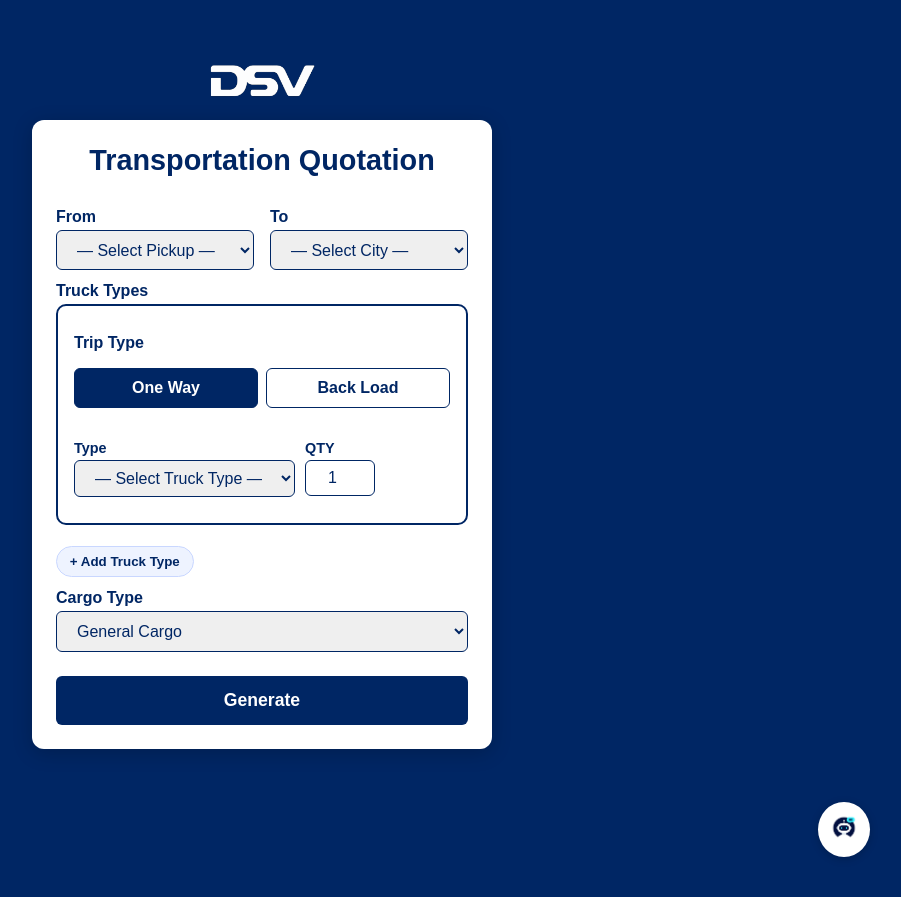
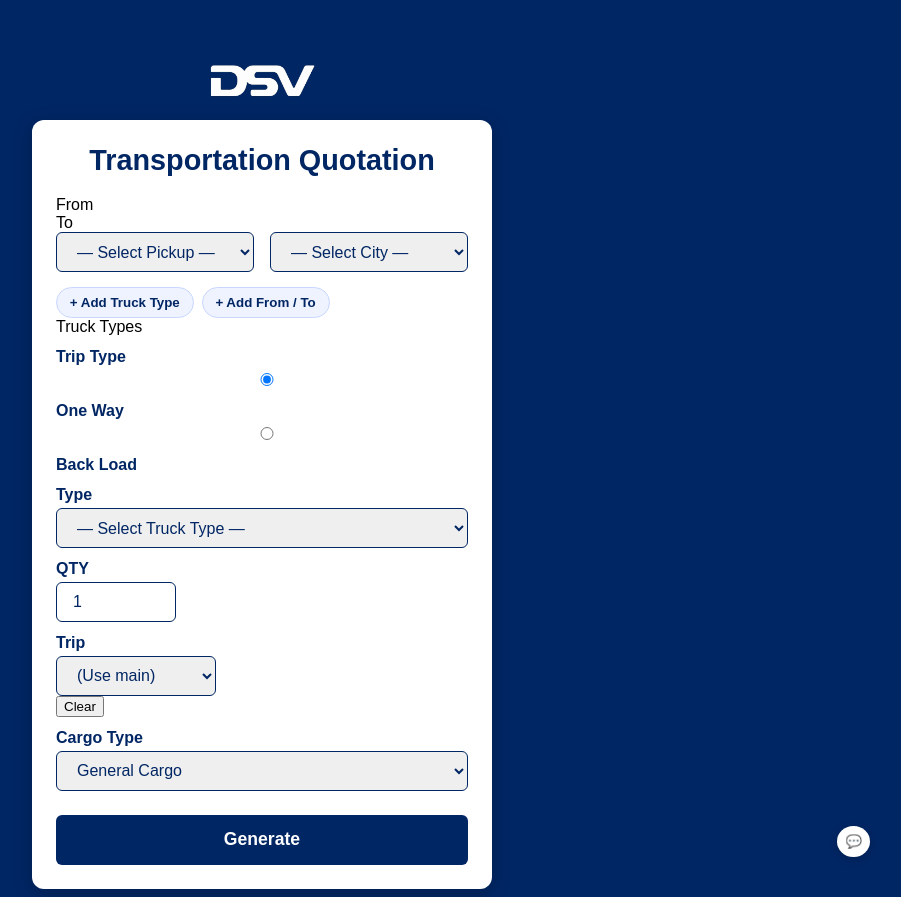
Before and after one commit to Jawadmhd1986/trans_test, a Flask app: page / in a window 1280 px wide. Shown: the whole page, without its empty margins (378-1279 px from the left). Run offline with Flask 3, Linux system fonts and the light colour scheme.

Commit message:
Update transport_form.html

```diff
--- a/templates/transport_form.html
+++ b/templates/transport_form.html
@@ -4,106 +4,178 @@
   <meta charset="UTF-8" />
   <meta http-equiv="X-UA-Compatible" content="IE=edge"/>
   <meta name="viewport" content="width=device-width, initial-scale=1.0"/>
-  <title>DSV Transportation Quotation</title>
-  <link rel="stylesheet" href="{{ url_for('static', filename='styles.css') }}" />
+  <title>Transportation Quotation</title>
+  <link rel="stylesheet" href="{{ url_for('static', filename='styles.css') }}">
 </head>
 <body>
-  <!-- Floating DSV logo (stays outside the card) -->
-  <img src="{{ url_for('static', filename='dsv_logo.png') }}" alt="DSV Logo" class="dsv-logo" />
+  <!-- Fixed DSV logo -->
+  <img src="{{ url_for('static', filename='dsv_logo.png') }}" alt="DSV" class="dsv-logo"/>
 
   <section class="quote-section">
     <div class="quote-card">
       <h1>Transportation Quotation</h1>
 
-      <form action="{{ url_for('generate_transport') }}" method="POST">
-        <!-- From / To -->
-        <div class="form-row">
+      <form id="transportForm" action="{{ url_for('generate_transport') }}" method="POST">
+
+        <!-- ROUTE ROWS (From / To) -->
+        <div class="form-group-block">
+          <div class="row-title">From</div>
+          <div class="row-title">To</div>
+
+          <div id="route-list">
+            <!-- First (template) route row -->
+            <div class="route-row form-row">
               <div class="form-group">
-            <label for="origin">From</label>
-            <select id="origin" name="origin" required>
+                <select name="origin[]" id="origin" required>
                   <option value="">— Select Pickup —</option>
                   {% for o in origins %}
-                <option>{{ o }}</option>
+                    <option value="{{ o }}">{{ o }}</option>
                   {% endfor %}
                 </select>
               </div>
-
               <div class="form-group">
-            <label for="destination">To</label>
-            <select id="destination" name="destination" required>
+                <select name="destination[]" id="destination" required>
                   <option value="">— Select City —</option>
                   {% for d in destinations %}
-                <option>{{ d }}</option>
+                    <option value="{{ d }}">{{ d }}</option>
                   {% endfor %}
                 </select>
               </div>
             </div>
+          </div>
 
-        <!-- Trip Type (will be moved INSIDE the first box by JS) -->
-        <div id="tripTypeGroup" class="form-group">
-          <label>Trip Type</label>
-          <div class="trip-options">
-            <label class="selected">
-              <input type="radio" name="trip_type" value="one_way" checked />
-              <span>One Way</span>
-            </label>
-            <label>
-              <input type="radio" name="trip_type" value="back_load" />
-              <span>Back Load</span>
-            </label>
+          <!-- Buttons row: Add Truck Type (yours) + Add From/To (new) -->
+          <div class="form-row" style="gap:.5rem; margin-top:.5rem;">
+            <!-- Your existing button (keep same id/class) -->
+            <button type="button" id="btnAddTruck" class="btn-add">+ Add Truck Type</button>
+            <!-- NEW button (added) -->
+            <button type="button" id="btnAddRoute" class="btn-add">+ Add From / To</button>
           </div>
         </div>
 
-        <!-- Truck Types heading + cards container -->
+        <!-- TRUCK TYPES GROUP -->
+        <div class="group-box">
+          <div class="group-title">Truck Types</div>
+
+          <!-- Main (header) Trip Type -->
+          <label class="sub-label">Trip Type</label>
+          <div class="trip-toggle">
+            <input type="radio" name="trip_type" id="trip_oneway" value="one_way" checked>
+            <label for="trip_oneway" class="pill">One Way</label>
+            <input type="radio" name="trip_type" id="trip_backload" value="back_load">
+            <label for="trip_backload" class="pill">Back Load</label>
+          </div>
+
+          <!-- First truck row -->
+          <div id="truck-list" class="stack">
+            <div class="truck-row group-row">
               <div class="form-group">
-          <label>Truck Types</label>
+                <label class="tiny">Type</label>
+                <select name="truck_type[]" class="truck-type">
+                  <option value="">— Select Truck Type —</option>
+                  {% for t in truck_types %}
+                    <option value="{{ t }}">{{ t }}</option>
+                  {% endfor %}
+                </select>
+              </div>
+              <div class="form-group" style="max-width:120px;">
+                <label class="tiny">QTY</label>
+                <input type="number" name="truck_qty[]" class="truck-qty" min="1" step="1" value="1"/>
+              </div>
+              <!-- Optional per-row trip override (kept hidden unless you want to show) -->
+              <div class="form-group" style="max-width:160px;">
+                <label class="tiny">Trip</label>
+                <select name="trip_kind[]" class="trip-kind">
+                  <option value="">(Use main)</option>
+                  <option value="one_way">One Way</option>
+                  <option value="back_load">Back Load</option>
+                </select>
+              </div>
 
-          <!-- JS will create boxes (.trip-card) inside here -->
-          <div id="truckTypeContainer"></div>
-
-          <button type="button" id="add-truck-type" class="btn-add">+ Add Truck Type</button>
+              <!-- Remove truck row button (your style name) -->
+              <button type="button" class="btn-remove" data-role="remove-truck">Clear</button>
+            </div>
+          </div>
         </div>
 
         <!-- Cargo Type -->
         <div class="form-group">
           <label for="cargo_type">Cargo Type</label>
-          <select id="cargo_type" name="cargo_type" required>
+          <select id="cargo_type" name="cargo_type">
             <option value="general">General Cargo</option>
             <option value="chemical">Chemical Load</option>
-            <option value="container">Container</option>
           </select>
         </div>
 
+        <!-- Generate -->
         <button type="submit" class="btn-generate">Generate</button>
       </form>
     </div>
   </section>
 
-  <!-- Chat toggle -->
-  <button class="chat-toggle" aria-label="Chat with DSV">
-    <img src="{{ url_for('static', filename='chat-icon.png') }}" alt="Chat" />
-  </button>
-
-  <!-- Chat box -->
-  <div id="chat-box" class="chat-box" aria-live="polite">
+  <!-- Chat assets (untouched) -->
+  <button class="chat-toggle" type="button" aria-label="Open chat">💬</button>
+  <div class="chat-window" id="chatWin" aria-live="polite">
     <div class="chat-header">
-      <span>DSV Assistant</span>
-      <button id="chat-close" title="Close chat">×</button>
+      <div class="chat-title">
+        <span class="logo"></span>
+        <span>DSV Chat</span>
       </div>
-    <div id="chat-messages" class="chat-messages"></div>
+      <button id="chat-close" type="button" title="Close">✕</button>
+    </div>
+    <div class="chat-body" id="chat-box"></div>
     <div class="chat-footer">
-      <input type="text" id="chat-input" placeholder="Type a message…" />
+      <input id="chat-input" type="text" placeholder="Type a message..." />
       <button id="chat-send" type="button">Send</button>
     </div>
   </div>
 
-  <!-- Globals for JS -->
+  <!-- Your chatbot JS (unchanged) -->
+  <script src="{{ url_for('static', filename='chatbot.js') }}"></script>
+
+  <!-- Minimal, self-contained JS for ONLY the new From/To feature; nothing else touched -->
   <script>
-    window.TRUCK_TYPES  = {{ truck_types|tojson }};
-    window.CICPA_CITIES = {{ cicpa_cities|tojson }};
-    window.LOCAL_TRUCKS = {{ local_trucks|tojson }};
-    window.CICPA_TRUCKS = {{ cicpa_trucks|tojson }};
+  (function () {
+    const routeList = document.getElementById('route-list');
+    const addRouteBtn = document.getElementById('btnAddRoute');
+    if (!routeList || !addRouteBtn) return;
+
+    function makeClearBtn() {
+      const b = document.createElement('button');
+      b.type = 'button';
+      b.className = 'btn-remove';
+      b.textContent = 'Clear';
+      b.addEventListener('click', () => {
+        const row = b.closest('.route-row');
+        if (!row) return;
+        // keep the very first route row; allow clearing any added rows
+        if (routeList.children.length > 1) row.remove();
+        else row.querySelectorAll('select').forEach(s => s.selectedIndex = 0);
+      });
+      return b;
+    }
+
+    addRouteBtn.addEventListener('click', () => {
+      const first = routeList.querySelector('.route-row');
+      if (!first) return;
+
+      const clone = first.cloneNode(true);
+      clone.querySelectorAll('select').forEach(sel => sel.selectedIndex = 0);
+
+      // add a small Clear button at the end of the row if not present
+      if (!clone.querySelector('.btn-remove')) {
+        const holder = document.createElement('div');
+        holder.style.display = 'flex';
+        holder.style.alignItems = 'flex-end';
+        holder.style.marginLeft = '8px';
+        holder.appendChild(makeClearBtn());
+        clone.appendChild(holder);
+        clone.style.alignItems = 'flex-end';
+        clone.style.gap = '8px';
+      }
+      routeList.appendChild(clone);
+    });
+  })();
   </script>
-  <script src="{{ url_for('static', filename='chatbot.js') }}"></script>
 </body>
 </html>
```
Lines whose indentation alone changed are shown as unchanged.
